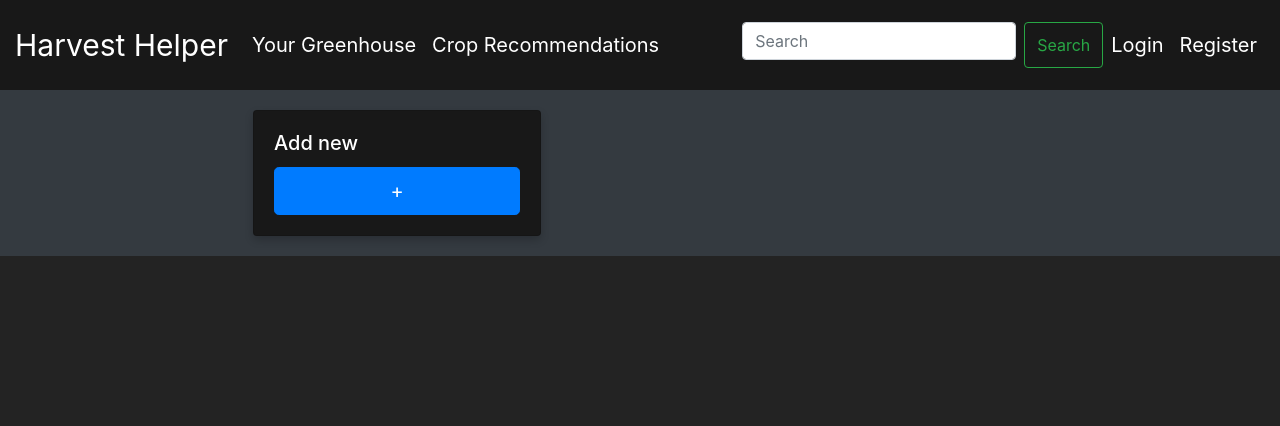
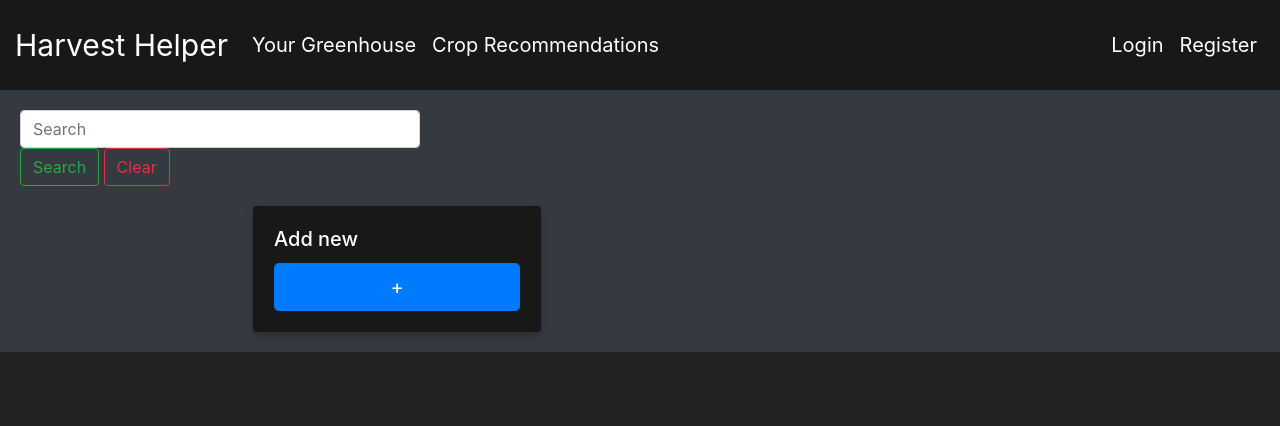
Before and after one commit to juicetanz/hackathon2024, a Flask app: page / in a window 1280 px wide. Shown: the top 426 px of the page. Run offline with Flask 3, Linux system fonts and the light colour scheme; data that the repository does not hold is empty; parts of the project's set-up code (start-up, migrations or seed data) failed here and were passed over; some libraries are stand-ins or nearby versions.

Commit message:
ROADBLOCKS

```diff
--- a/data.json
+++ b/data.json
@@ -1 +1 @@
-{"users": {"juicetanz": {"password": 8637959825008562448, "crops": {"123": {"crop_img": "usrimgs/juicetanz/123.JPG", "crop_eval": "Apple___Apple_scab"}, "1234": {"crop_img": "usrimgs/juicetanz/1234.JPG", "crop_eval": "Apple___Apple_scab"}}}, "notebooked": {"password": 5431372415780133691, "crops": {"123": {"crop_img": "usrimgs/notebooked/123.JPG", "crop_eval": "Tomato___healthy"}, "456": {"crop_img": "usrimgs/notebooked/456.JPG", "crop_eval": "Tomato___healthy"}, "789": {"crop_img": "usrimgs/notebooked/789.JPG", "crop_eval": "Tomato___healthy"}}}}}
+{"users": {"juicetanz": {"password": 8637959825008562448, "crops": {"123": {"crop_img": "usrimgs/juicetanz/123.JPG", "crop_eval": "Apple___Apple_scab"}, "1234": {"crop_img": "usrimgs/juicetanz/1234.JPG", "crop_eval": "Apple___Apple_scab"}}}, "notebooked": {"password": 5431372415780133691, "crops": {"123": {"crop_img": "usrimgs/notebooked/123.JPG", "crop_eval": "Tomato___healthy"}, "456": {"crop_img": "usrimgs/notebooked/456.JPG", "crop_eval": "Tomato___healthy"}, "789": {"crop_img": "usrimgs/notebooked/789.JPG", "crop_eval": "Tomato___healthy"}, "klok": {"crop_img": "usrimgs/notebooked/klok.JPG", "crop_eval": "Corn_(maize)___healthy"}}}}}
--- a/flaskr/static/index.css
+++ b/flaskr/static/index.css
@@ -73,3 +73,8 @@ img {
   bottom: 20px;
   font-size: 20px !important;
 }
+
+#searchbox {
+  width: 400px;
+  margin-bottom: 20px;
+}
--- a/flaskr/templates/index.html
+++ b/flaskr/templates/index.html
@@ -11,6 +11,11 @@
   <body>
     {% include 'nav.html' %}
     <main class="jumbotron-dark bg-dark">
+      <div id="searchbox">
+        <input class="form-control mr-sm-2" placeholder="Search" aria-label="Search" id="search">
+        <button class="btn btn-outline-success my-2 my-sm-0" onclick="search()">Search</button>
+        <button class="btn btn-outline-danger my-2 my-sm-0" onclick="searchClear()">Clear</button>
+      </div>
       <div id="grid" class="grid-container">
         <div class="card" data-bs-theme="dark" style="width: 18rem;" id="add">
           <img class="card-img-top" src="">
@@ -114,19 +119,6 @@
                 processData: false,
                 contentType: false,
               });
-              /*
-            success:function(data){
-              jQuery(`
-                <div class="card" data-bs-theme="dark" style="width: 18rem;">
-                  <img class="card-img-top" src="">
-                  <div class="card-body">
-                    <h5 class="card-title">`+text.value+`</h5>
-                    <img src="`+imgURL+`" class="card-img"></img>
-                    <p>Identified as: `+data+`</p>
-                    <a data-toggle="modal" class="btn btn-primary">Edit</a>
-                  </div>
-                </div>
-              `).prependTo(jQuery("div#grid"));*/
             }
           });
         }
@@ -136,15 +128,17 @@
         $('#image-to-upload').prop("value", "");
       })
       function search() {
-        var txt = $('#search').val();
-        $('.grid-container').each(function(){
-          console.log(txt + ' ' + $(this).find('h5').text()[0])
-          if(this.id == "add" || $(this).find('h5').text()[0].find(txt)){
-            $(this).show();
-          } else {
-            $(this).hide();
-          }
-        });
+        const searchQuery = document.getElementById("search").value;
+        const labels = document.querySelectorAll("h5.card-title");
+        labels.forEach(label => {
+          if (label.innerHTML.includes(searchQuery)) {
+            label.parentElement.parentElement.style.display = "block";
+          } else {label.parentElement.parentElement.style.display = "none";}
+        })
+      }
+      function searchClear() {
+        document.getElementById("search").value = "";
+        search();
       }
     </script>
   </body>
--- a/flaskr/templates/nav.html
+++ b/flaskr/templates/nav.html
@@ -13,8 +13,6 @@
         </li>
       </ul>
       <ul class="navbar-nav">
-        <input class="form-control mr-sm-2" placeholder="Search" aria-label="Search" id="search">
-        <button class="btn btn-outline-success my-2 my-sm-0" onclick="search()">Search</button>
         {% if g.user %}
           <li><span class="navbar-text">{{ g.user['username'] }}</span></ul></li>
           <li class="nav-item active">
```
Also changed, not shown: usrimgs/notebooked/klok.JPG (added).
